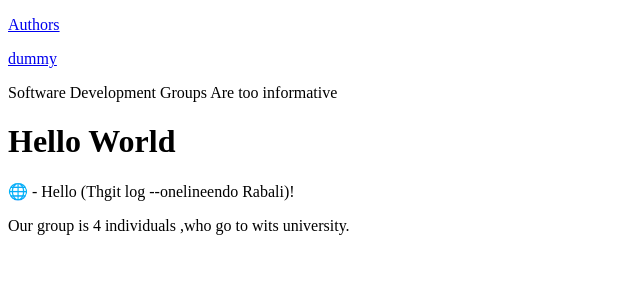
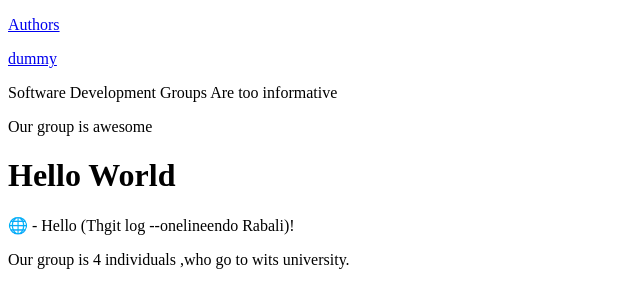
Before and after one commit to Thendo2000/Demo, a plain HTML site: page index.html in a window 1280 px wide. Shown: the whole page, without its empty margins (0-640 px from the left). Drawn offline with Linux system fonts and the light colour scheme.

Commit message:
Added bio

```diff
--- a/index.html
+++ b/index.html
@@ -7,6 +7,7 @@
 <p><a href="author.html">Authors</a></p>
 <p><a href="dummy.html">dummy</a></p>
 <p>Software Development Groups Are too informative</p>
+Our group is awesome
 <body>
 <h1>Hello World</h1>
 <p>
```
